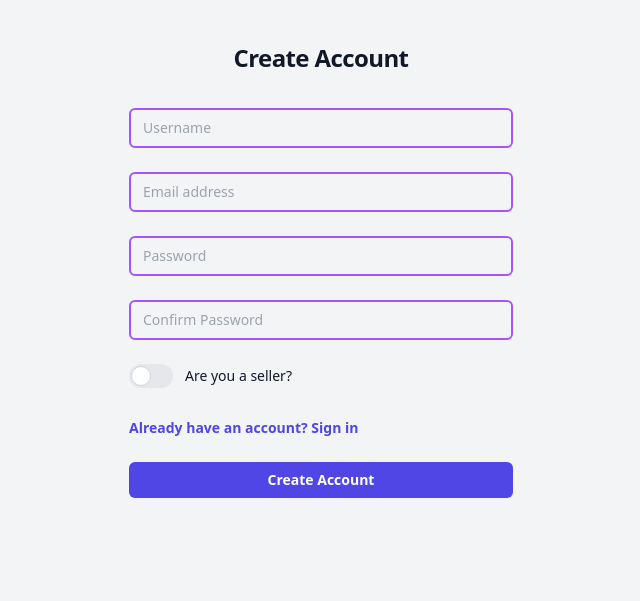
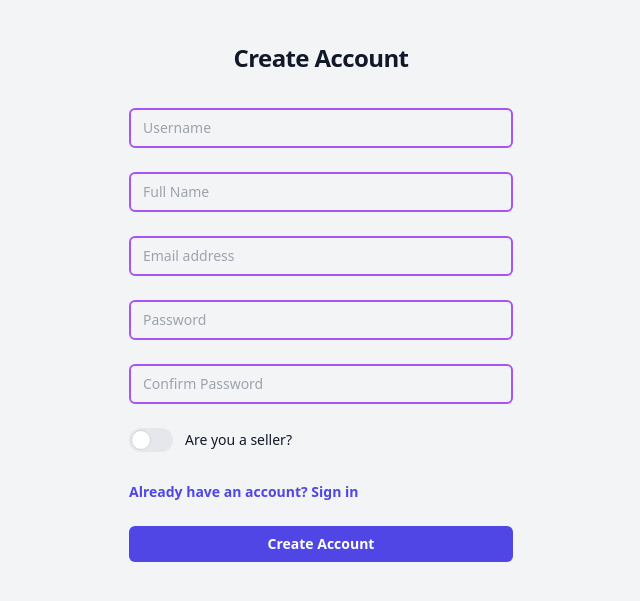
Before and after one commit to QtKaii/2module-project, a PHP site: page /register in a window 1280 px wide. Shown: the part 56-657 px from the top of the page, without its empty margins (319-959 px from the left). Run offline with PHP 8.4, Linux system fonts and the light colour scheme; some libraries are stand-ins or nearby versions.

Commit message:
Update register.html.twig

```diff
--- a/frontend/templates/pages/register.html.twig
+++ b/frontend/templates/pages/register.html.twig
@@ -10,6 +10,12 @@
         {% include 'components/form-input.html.twig' with {
             'name': 'username',
             'placeholder': 'Username',
+            'required': true
+        } %}
+
+        {% include 'components/form-input.html.twig' with {
+            'name': 'name',
+            'placeholder': 'Full Name',
             'required': true
         } %}
 
```
